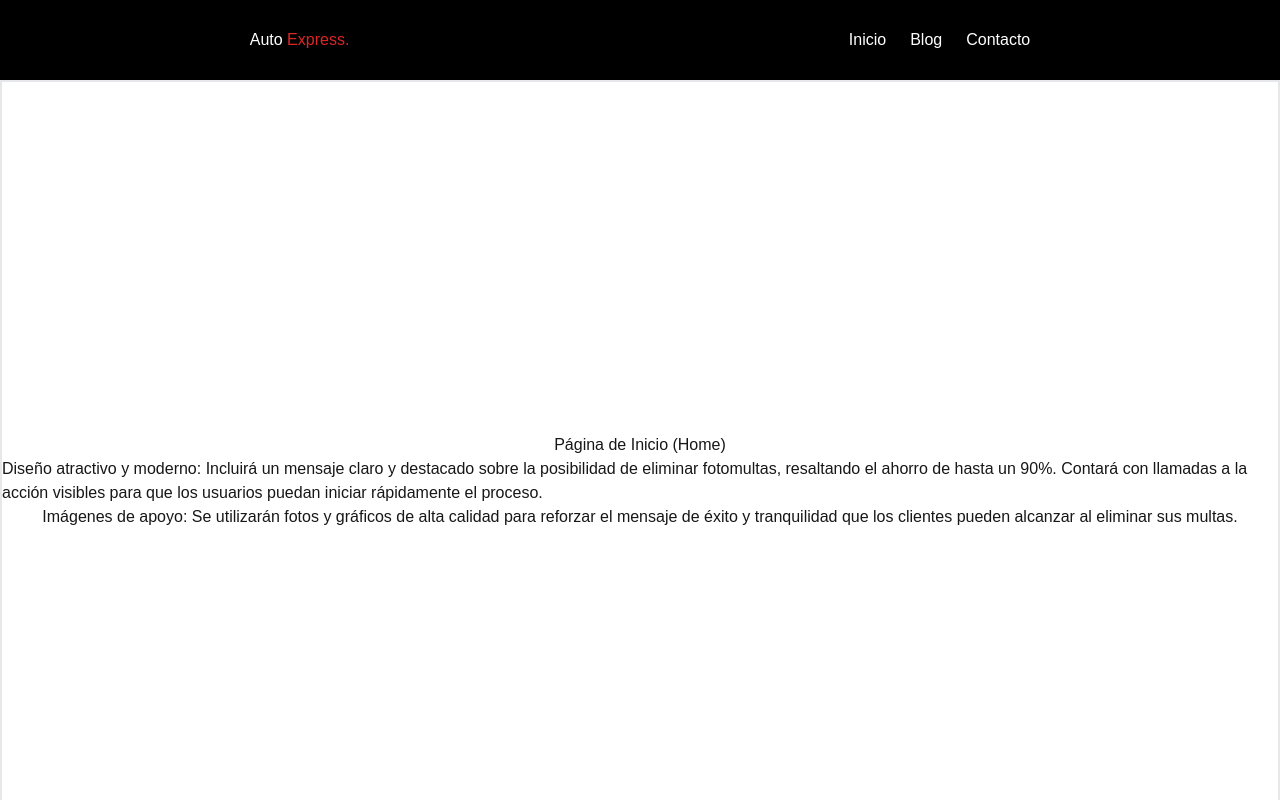
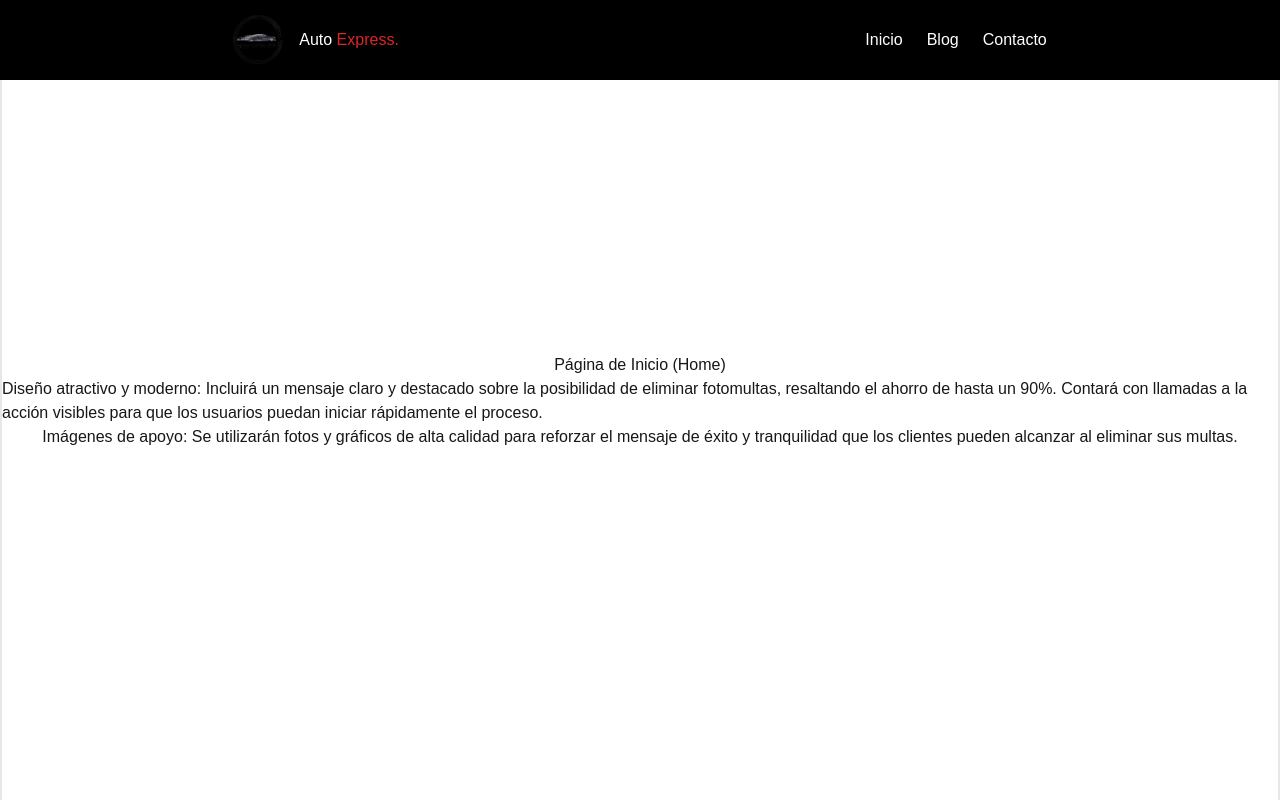
Before and after one commit to AutoExpressGTI/autoexpressWebsite, a Next.js app: page / in a window 1280 px wide. Shown: the top 800 px of the page. Built offline with nearby package versions, Linux system fonts and the light colour scheme.

Commit message:
navbar ready

```diff
--- a/src/app/components/navbar.tsx
+++ b/src/app/components/navbar.tsx
@@ -1,6 +1,7 @@
 'use client'
 
 import { motion, AnimatePresence, Variants, } from "framer-motion"
+import Image from "next/image"
 import Link from "next/link"
 import React, { useState } from "react"
 
@@ -28,8 +29,9 @@ const Links: {text: string, href:string}[] = [
 ];
 return(
     <>
-    <div className="w-full h-[80px] flex items-center justify-around  bg-black">
-        <div className="text-white">
+    <nav className="w-full h-[80px] flex items-center justify-around  bg-black fixed">
+        <div className="text-white flex items-center justify-center gap-4">
+            <Image alt="Logo AutoExpress" src='/logoAutoExpress.png' width={50} height={50}/>
             <h2>Auto <span className="text-red-600">Express.</span></h2>
         </div>
 
@@ -70,7 +72,7 @@ return(
             <div className={`styleBar transition-opacity ${navbarOpen ? 'opacity-0' : ''}`}></div>
             <div className={`styleBar transition-transform ${navbarOpen ? '-rotate-45 -translate-y-2' : ''}`}></div>
         </div>
-    </div>
+    </nav>
     </>
 )
 }
```
Also changed, not shown: public/logoAutoExpress.png (added).
